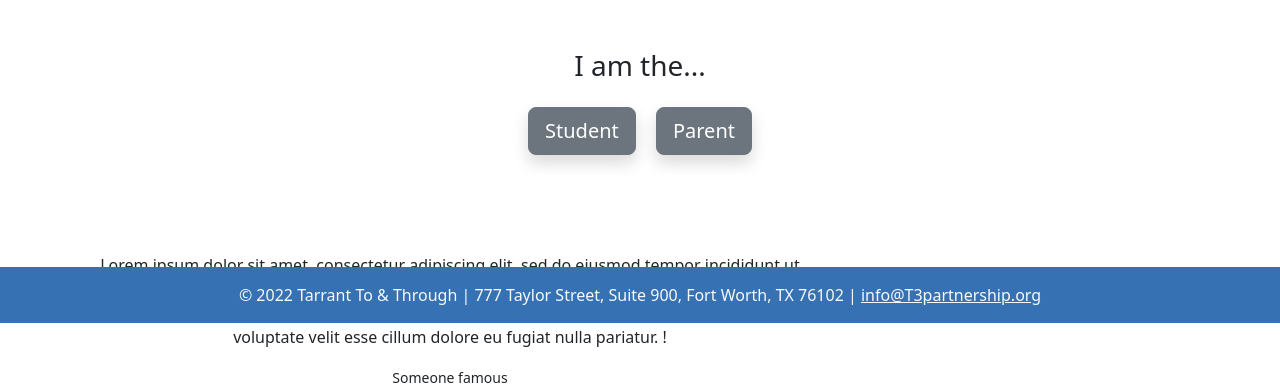
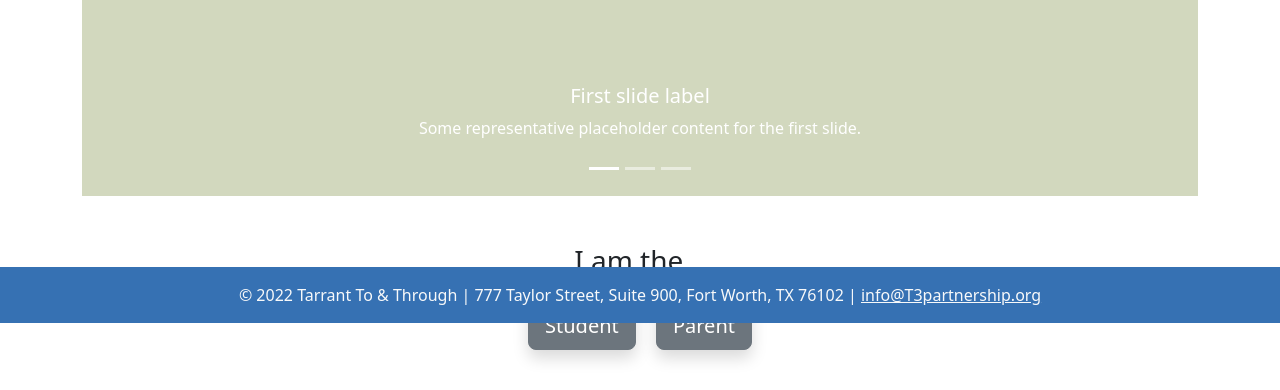
Before and after one commit to rod608/cfg-t3-hackathon, a Flask app: page / in a window 1280 px wide. Shown: the part 477-867 px from the top of the page. After the commit the page ends 838 px from the top, so only its background shows below. Run offline with Flask 2, Linux system fonts and the light colour scheme.

Commit message:
Carousel w/ Inspiration

```diff
--- /dev/null
+++ b/static/style.css
@@ -0,0 +1,11 @@
+@media (max-width: 767px) {
+  #choose {
+    margin-bottom: 0; !important;
+    padding-bottom: 0; !important;
+    max-height: 40px !important;
+  }
+
+  #top {
+    margin-bottom: 30px;
+  }
+}
--- a/templates/index.html
+++ b/templates/index.html
@@ -10,7 +10,8 @@
   <!-- Bootstrap 5 -->
   <link href="https://cdn.jsdelivr.net/npm/bootstrap@5.2.2/dist/css/bootstrap.min.css" rel="stylesheet"
     integrity="sha384-Zenh87qX5JnK2Jl0vWa8Ck2rdkQ2Bzep5IDxbcnCeuOxjzrPF/et3URy9Bv1WTRi" crossorigin="anonymous">
-  <link href="../style.css" rel="stylesheet">
+  <!-- Custom Styles -->
+  <link href="../static/style.css" rel="stylesheet">
 </head>
 
 <body>
@@ -48,87 +49,73 @@
     </div>
   </nav>
 
-  <h1 class="text-center p-5"><em>Your one-stop shop for everything postsecondary</em></h1>
-
-  <div class="text-center py-3">
-    <img src="https://txwes.edu/media/communications-office/news-and-events/tarrant_to_and_through_logo.jpg"
-      style="width: 338px; height: 222px" alt="3T Partnership logo next to 'Tarrant To and Through'" />
+  <div class="d-flex align-items-center justify-content-center container" id="top">
+          <img src="https://txwes.edu/media/communications-office/news-and-events/tarrant_to_and_through_logo.jpg"
+      style="height: 150px;" alt="3T Partnership logo next to 'Tarrant To and Through'" />
+        <h1 class="text-center ms-3"><em>Your one-stop shop post-secondary shop</em></h1>
   </div>
 
+  <!-- Carousel -->
+  <div class="container">
+
+      <div id="carouselExampleCaptions" class="carousel slide" data-bs-ride="false">
+          <div class="carousel-indicators">
+            <button type="button" data-bs-target="#carouselExampleCaptions" data-bs-slide-to="0" class="active" aria-current="true" aria-label="Slide 1"></button>
+            <button type="button" data-bs-target="#carouselExampleCaptions" data-bs-slide-to="1" aria-label="Slide 2"></button>
+            <button type="button" data-bs-target="#carouselExampleCaptions" data-bs-slide-to="2" aria-label="Slide 3"></button>
+          </div>
+          <div class="carousel-inner">
+            <div class="carousel-item active">
+              <img src="../static/carousel_placeholder.jpg" class="d-block w-100 img-fluid" alt="...">
+              <div class="carousel-caption d-none d-md-block">
+                <h5>First slide label</h5>
+                <p>Some representative placeholder content for the first slide.</p>
+              </div>
+            </div>
+            <div class="carousel-item">
+              <img src="../static/carousel_placeholder.jpg" class="d-block w-100 img-fluid" alt="...">
+              <div class="carousel-caption d-none d-md-block">
+                <h5>Second slide label</h5>
+                <p>Some representative placeholder content for the second slide.</p>
+              </div>
+            </div>
+            <div class="carousel-item">
+              <img src="../static/carousel_placeholder.jpg" class="d-block w-100 img-fluid" alt="...">
+              <div class="carousel-caption d-none d-md-block">
+                <h5>Third slide label</h5>
+                <p>Some representative placeholder content for the third slide.</p>
+              </div>
+            </div>
+          </div>
+          <button class="carousel-control-prev" type="button" data-bs-target="#carouselExampleCaptions" data-bs-slide="prev">
+            <span class="carousel-control-prev-icon" aria-hidden="true"></span>
+            <span class="visually-hidden">Previous</span>
+          </button>
+          <button class="carousel-control-next" type="button" data-bs-target="#carouselExampleCaptions" data-bs-slide="next">
+            <span class="carousel-control-next-icon" aria-hidden="true"></span>
+            <span class="visually-hidden">Next</span>
+          </button>
+        </div>
+
+  </div>
+  <!-- Selection -->
   <h3 class="text-center mt-5">I am the...</h3>
 
-  <div class="col-md-12 text-center mt-4">
+  <div class="col-md-12 text-center mt-4 mb-5" style="min-height: 100px;" id="choose">
     <a href="{{ url_for('welcome') }}" class="btn btn-secondary btn-lg shadow me-2" role="button"
       aria-pressed="true">Student</a>
     <a href="{{ url_for('welcome') }}" class="btn btn-secondary btn-lg shadow ms-2" role="button"
       aria-pressed="true">Parent</a>
     <!-- <a href="{{ url_for('welcome') }}" class="btn btn-warning btn-lg active" role="button" aria-pressed="true">Student
       and Parent</a> -->
-    <h2 style="padding: 45px"></h2>
   </div>
 
   <!-- Copyright -->
-  <footer class="text-center text-light fixed-bottom p-3" style="background-color: #3671B3;">
+  <footer class="text-center text-light fixed-bottom p-3 mt-5" style="background-color: #3671B3;">
     © 2022 Tarrant To & Through |
     777 Taylor Street, Suite 900, Fort Worth, TX 76102 |
     <a class="text-light" href="mailto: info@T3partnership.org">info@T3partnership.org</a>
   </footer>
-  <!-- Testimonial Carousel -->
-  <div class="container">
-    <div class="row">
-        <div class="col-md-12">
-            <div class="carousel slide" data-ride="carousel" id="quote-carousel">
-                <!-- Carousel Slides / Quotes -->
-                <div class="carousel-inner text-center">
-                    <!-- Quote 1 -->
-                    <div class="item active">
-                        <blockquote>
-                            <div class="row">
-                                <div class="col-sm-8 col-sm-offset-2">
-                                    <p>Lorem ipsum dolor sit amet, consectetur adipiscing elit, sed do eiusmod tempor incididunt ut labore et dolore magna aliqua. Ut enim ad minim veniam, quis nostrud exercitation ullamco laboris nisi ut aliquip ex ea commodo consequat. Duis aute irure dolor in reprehenderit in voluptate velit esse cillum dolore eu fugiat nulla pariatur. !</p>
-                                    <small>Someone famous</small>
-                                </div>
-                            </div>
-                        </blockquote>
-                    </div>
-                    <!-- Quote 2 -->
-                    <div class="item">
-                        <blockquote>
-                            <div class="row">
-                                <div class="col-sm-8 col-sm-offset-2">
-                                    <p>Lorem ipsum dolor sit amet, consectetur adipiscing elit, sed do eiusmod tempor incididunt ut labore et dolore magna aliqua. Ut enim ad minim veniam, quis nostrud exercitation ullamco laboris nisi ut aliquip ex ea commodo consequat. Duis aute irure dolor in reprehenderit in voluptate velit esse cillum dolore eu fugiat nulla pariatur. </p>
-                                    <small>Someone famous</small>
-                                </div>
-                            </div>
-                        </blockquote>
-                    </div>
-                    <!-- Quote 3 -->
-                    <div class="item">
-                        <blockquote>
-                            <div class="row">
-                                <div class="col-sm-8 col-sm-offset-2">
-                                    <p>Lorem ipsum dolor sit amet, consectetur adipiscing elit, sed do eiusmod tempor incididunt ut labore et dolore magna aliqua. Ut enim ad minim veniam, quis nostrud exercitation ullamco laboris nisi ut aliquip ex ea commodo consequat. Duis aute irure dolor in reprehenderit in voluptate velit esse cillum dolore eu fugiat nulla pariatur. .</p>
-                                    <small>Someone famous</small>
-                                </div>
-                            </div>
-                        </blockquote>
-                    </div>
-                </div>
-                <!-- Bottom Carousel Indicators -->
-                <ol class="carousel-indicators">
-                    <li data-target="#quote-carousel" data-slide-to="0" class="active"><img class="img-responsive " src="https://s3.amazonaws.com/uifaces/faces/twitter/mantia/128.jpg" alt="">
-                    </li>
-                    <li data-target="#quote-carousel" data-slide-to="1"><img class="img-responsive" src="https://s3.amazonaws.com/uifaces/faces/twitter/adhamdannaway/128.jpg" alt="">
-                    </li>
-                    <li data-target="#quote-carousel" data-slide-to="2"><img class="img-responsive" src="https://s3.amazonaws.com/uifaces/faces/twitter/brad_frost/128.jpg" alt="">
-                    </li>
-                </ol>
-
-                <!-- Carousel Buttons Next/Prev -->
-                <a data-slide="prev" href="#quote-carousel" class="left carousel-control"><i class="fa fa-chevron-left"></i></a>
-                <a data-slide="next" href="#quote-carousel" class="right carousel-control"><i class="fa fa-chevron-right"></i></a>
-            </div>
-        </div>
 
   <!-- Bootstrap 5 -->
   <script src="https://cdn.jsdelivr.net/npm/@popperjs/core@2.11.6/dist/umd/popper.min.js"
@@ -138,5 +125,4 @@
     integrity="sha384-IDwe1+LCz02ROU9k972gdyvl+AESN10+x7tBKgc9I5HFtuNz0wWnPclzo6p9vxnk"
     crossorigin="anonymous"></script>
 </body>
-
 </html>
```
Also changed, not shown: templates/style.css (deleted, +0 -55 lines), static/carousel_placeholder.jpg (added).
